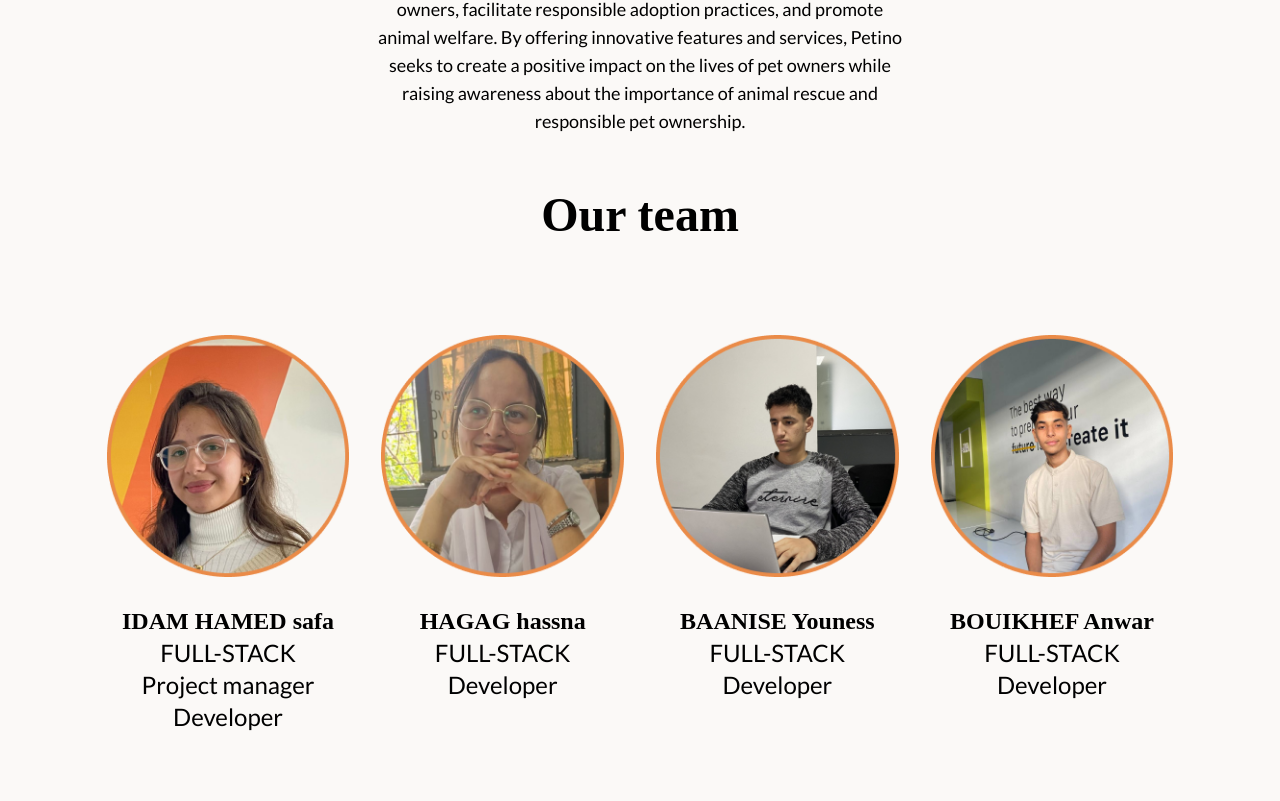
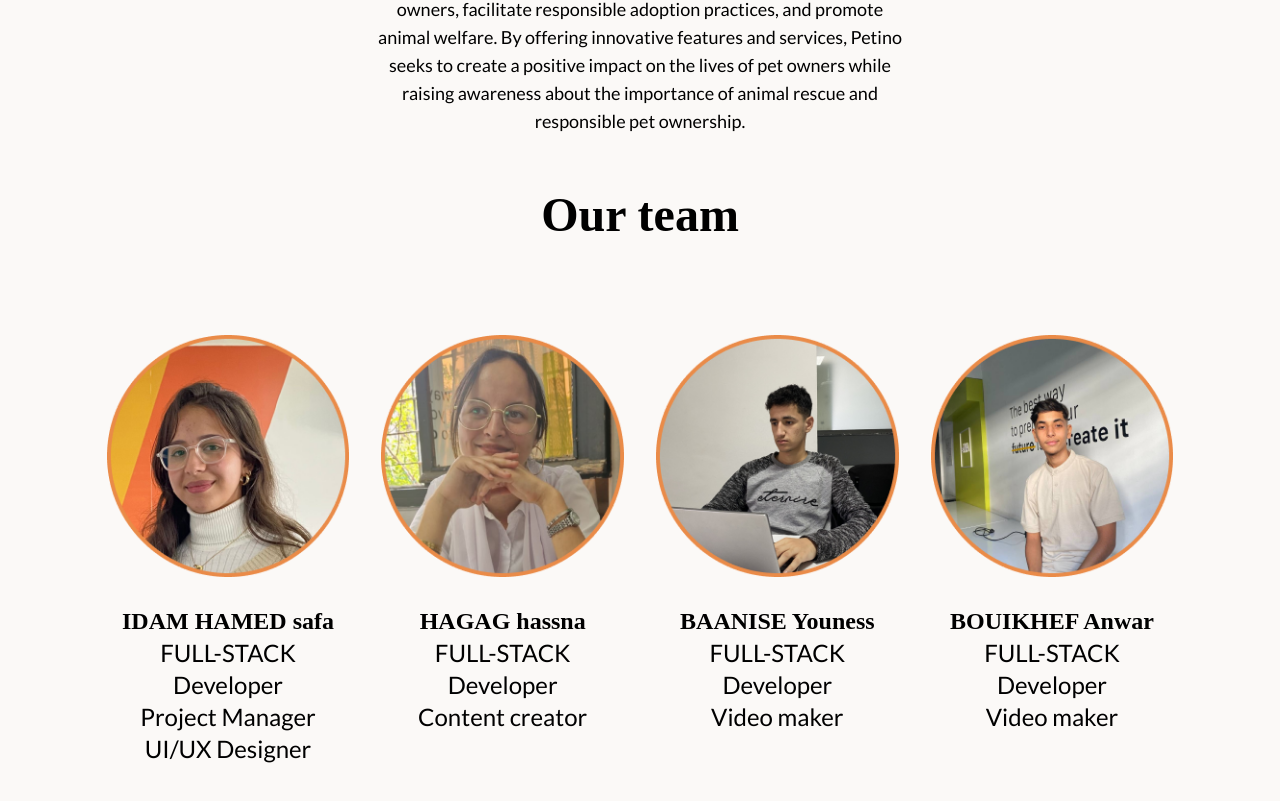
Before and after one commit to SAFAIDAM/Petino, a React (Vite) app in the folder client/: page /about in a window 1280 px wide. Shown: the part 987-1788 px from the top of the page. Built offline with nearby package versions, Linux system fonts and the light colour scheme; no server answers; a web font is replaced by a local one.

Commit message:
updated UI :sparkles:

```diff
--- a/client/src/pages/About.jsx
+++ b/client/src/pages/About.jsx
@@ -78,8 +78,9 @@ function About() {
           <div className='text-center'>
             <img src={teamsafa} className='mx-auto pb-7' alt="" /> {/* Center the image horizontally */}
             <h5 className='text-2xl font-bold '>IDAM HAMED safa</h5>
-            <p className='text-2xl'>FULL-STACK <br /> Project manager</p>
-            <p className='text-2xl'>Developer</p>
+            <p className='text-2xl'>FULL-STACK <br />Developer</p>
+            <p className='text-2xl'>Project Manager</p>
+            <p className='text-2xl'>UI/UX Designer</p>
           </div>
 
           <div className='text-center'>
@@ -87,6 +88,7 @@ function About() {
             <h5 className='text-2xl font-bold'>HAGAG hassna</h5>
             <p className='text-2xl'>FULL-STACK </p>
             <p className='text-2xl'>Developer</p>
+            <p className='text-2xl'>Content creator</p>
           </div>
 
           <div className='text-center'>
@@ -94,6 +96,7 @@ function About() {
             <h5 className='text-2xl font-bold'>BAANISE Youness</h5>
             <p className='text-2xl'>FULL-STACK</p>
             <p className='text-2xl'>Developer</p>
+            <p className='text-2xl'>Video maker</p>
           </div>
 
           <div className='text-center'>
@@ -101,6 +104,7 @@ function About() {
             <h5 className='text-2xl font-bold'>BOUIKHEF Anwar</h5>
             <p className='text-2xl' >FULL-STACK</p>
             <p className='text-2xl'>Developer</p>
+            <p className='text-2xl'>Video maker</p>
           </div>
         </div>
       </div>
```
